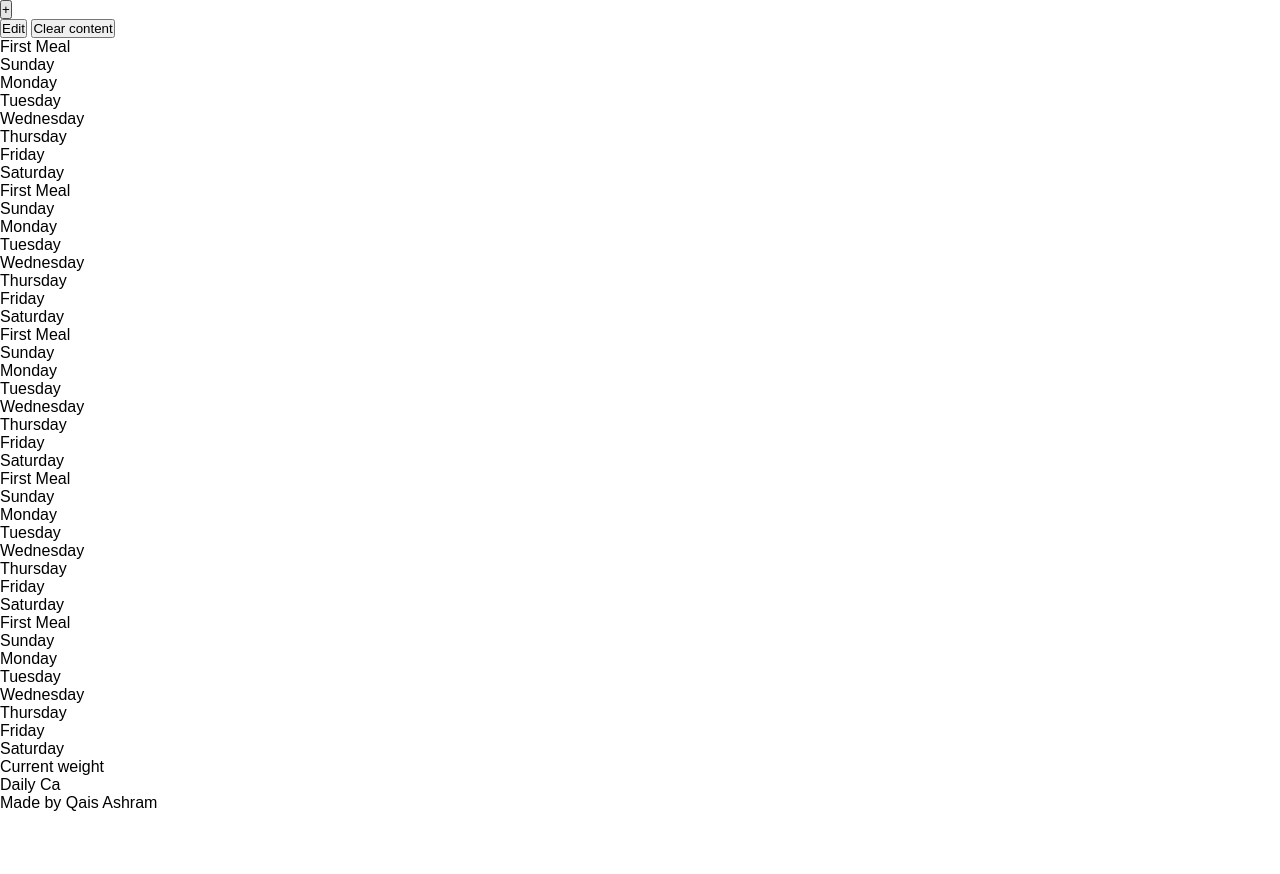
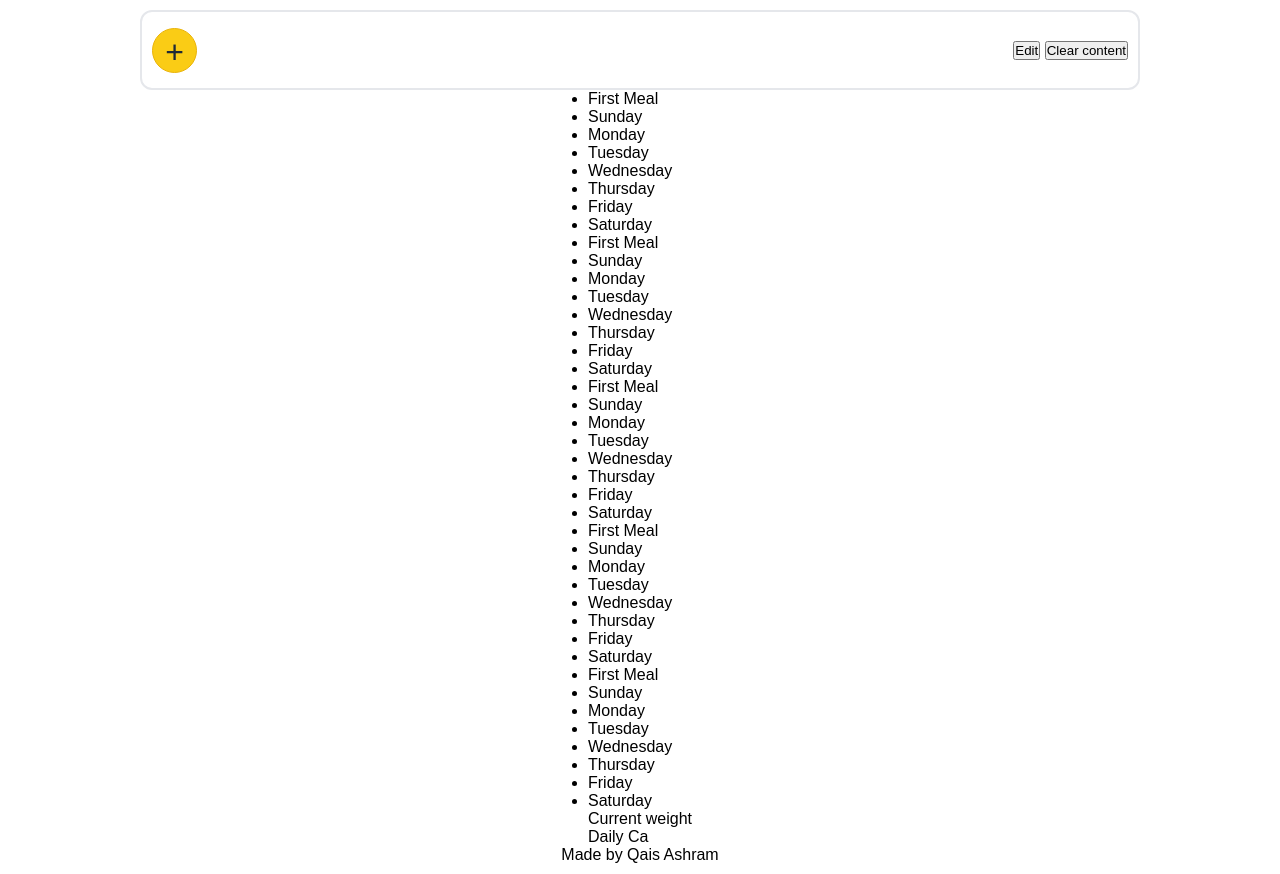
Before and after one commit to SEZ4/NewFoodTracker, a website: page views/index.html in a window 1280 px wide. Before the commit the page ends 812 px from the top, so only its background shows below. Drawn offline with Linux system fonts and the light colour scheme; a web font is replaced by a local one.

Commit message:
Starting CSS

```diff
--- a/public/style.css
+++ b/public/style.css
@@ -1,5 +1,7 @@
 body{
     font-family: "Zain", sans-serif;
+    background-color: var(--bg-page-main);
+    padding: 10px;
 }
 *{
     padding: 0;
@@ -7,11 +9,71 @@ body{
     box-sizing: border-box;
 }
 :root{
-    --MainBackgroundColor: #FFF8DC;
-    --SecondaryBackgroundColor: #FFD700;
-    --MainTextColor: #111111;
-    --SecondaryTextColor: #444444;
-    --HiglightColor: #FFB347;
-    --ButtonsBackgroundColors: #FFD700;
-    --ButtosnTextColor: #111111;
+
+    /* PlotPoint ripped off Colors*/
+    --bg-page-main: #FFFFFF;
+    --bg-page-secondary: #FAFAFA;
+    --bg-surface-card: #FFFFFF;
+    --bg-surface-muted: #F1F3F5;
+
+    --brand-yellow-main: #FACC15;
+    --brand-yellow-hover: #EAB308;
+    --brand-yellow-active: #CA8A04;
+    --brand-yellow-soft: #FEF9C3;
+
+    --text-heading: #111827;
+    --text-body: #374151;
+    --text-muted: #6B7280;
+    --text-disabled: #9CA3AF;
+
+    --border-default: #E5E7EB;
+    --border-muted: #F3F4F6;
+
+
+    --btn-primary-bg: #FACC15;
+    --btn-primary-bg-hover: #EAB308;
+    --btn-primary-text: #1F2937;
+    --btn-primary-border: #EAB308;
+
+    --input-bg: #FFFFFF;
+    --input-border: #D1D5DB;
+    --input-focus-border: var(--brand-yellow-main);
+    --input-focus-ring: rgba(250, 204, 21, 0.25);
+    --input-border-focus: #FACC15;
+    --input-text: #111827;
+    --input-placeholder-text: #9CA3AF;
 }
+
+.body{
+    display: flex;
+    width: 100%;
+    flex-direction: column;
+    justify-content: center;
+    align-items: center;
+}
+.controlPanel{
+    display: flex;
+    justify-content: space-between;
+    align-items: center;
+    width: 1000px;
+    height: 80px;
+    padding: 5px 10px;
+    border: 2px solid var(--border-default);
+    border-radius: 12px;
+}
+.controlPanel-left{
+
+}
+.controlPanel-left > button{
+    outline: none;
+    border: 1px solid var(--btn-primary-border);
+    background-color: var(--btn-primary-bg);
+    color: var(--btn-primary-text);
+    cursor: pointer;
+    padding: 5px;
+    font-size: 32px;
+    border-radius: 24px;
+    height: 45px;
+    width: 45px;
+    text-align: center;
+} /* Contine on the control panel styles */
--- a/views/index.html
+++ b/views/index.html
@@ -17,10 +17,10 @@
 <body>
     <div class="body">
         <div class="controlPanel">
-            <div>
+            <div class="controlPanel-left">
                 <button>+</button>
             </div>
-            <div>
+            <div class="controlPanel-right">
                 <button>Edit</button>
                 <button>Clear content</button>
             </div>
```
